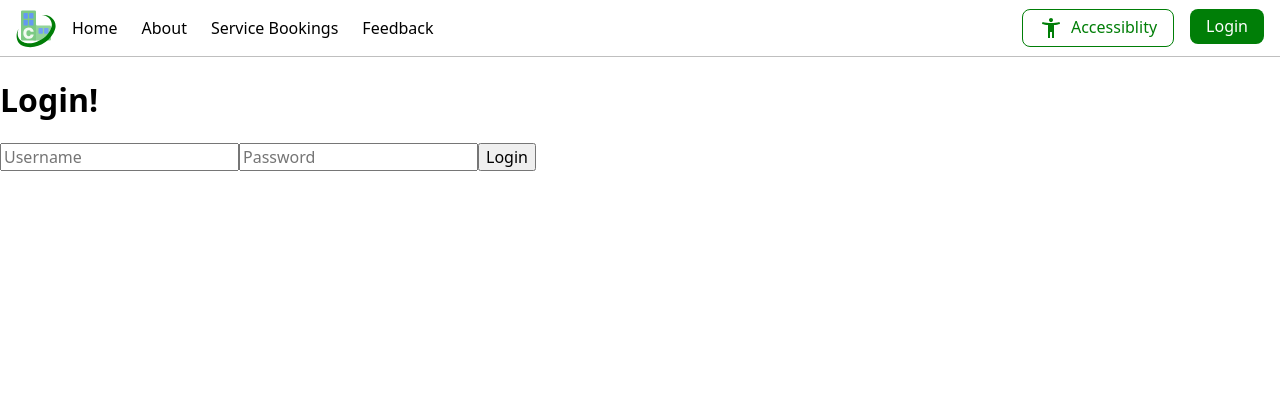
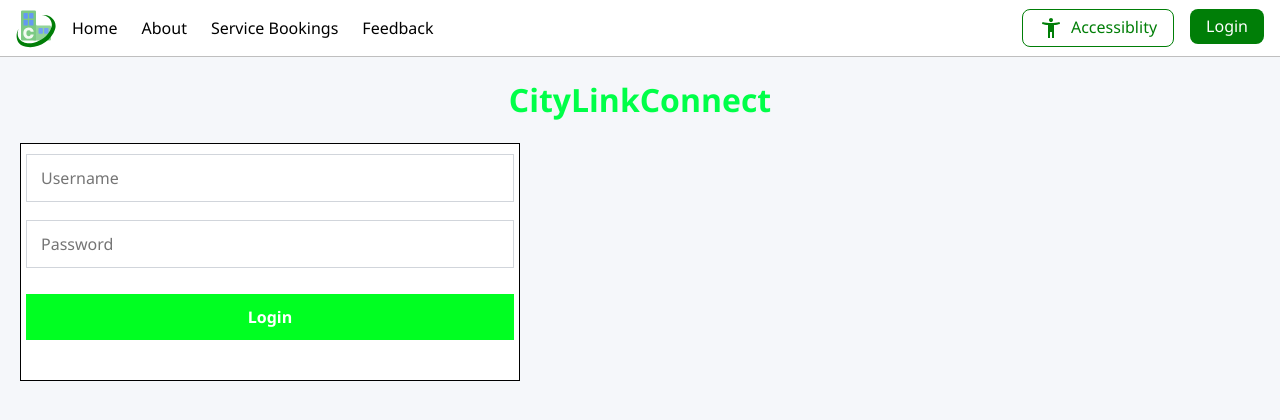
Before and after one commit to JamesRampling/CityLinkConnect, a Vue app: page /login in a window 1280 px wide. Shown: the top 420 px of the page. Built offline with nearby package versions, Linux system fonts and the light colour scheme.

Commit message:
Add Login view css layout

```diff
--- a/src/routes/LoginView.vue
+++ b/src/routes/LoginView.vue
@@ -1,5 +1,5 @@
 <template>
-  <h1>Login!</h1>
+  <h1 id="h1LoginView">CityLinkConnect</h1>
 
   <div class="login-container">
     <input type="text" placeholder="Username" />
@@ -8,10 +8,56 @@
   </div>
 </template>
 <style lang="css">
-#login-container {
+body {
+  background: #f5f7fa;
+  font-family: 'Segoe UI', Arial, sans-serif;
+  justify-content: center;
+
+  margin: 0;
+}
+
+.login-container {
   display: flex;
   flex-direction: column;
-  width: 300px;
-  margin: 0 auto;
+  width: 500px;
+  background: #fff;
+  margin: 20px;
+  border: 1px solid black;
+  padding-top: 10px;
+  padding-bottom: 40px;
+  padding-left: 5px;
+  padding-right: 5px;
+  gap: 18px;
+}
+
+.login-container input[type='text'],
+.login-container input[type='password'] {
+  padding: 12px 14px;
+  border: 1px solid #d1d5db;
+  align-items: center;
+  justify-content: center;
+  font-size: 1rem;
+  transition: border 0.2s;
+  outline: none;
+}
+
+.login-container button {
+  padding: 12px 0;
+  background: #00ff22;
+  color: #fff;
+  border: none;
+  font-size: 1rem;
+  font-weight: 600;
+  cursor: pointer;
+  transition: 0.2s;
+  margin-top: 8px;
+}
+.login-container button:hover {
+  background: #118200;
+}
+
+#h1LoginView {
+  text-align: center;
+  color: #00ff48;
 }
 </style>
```
